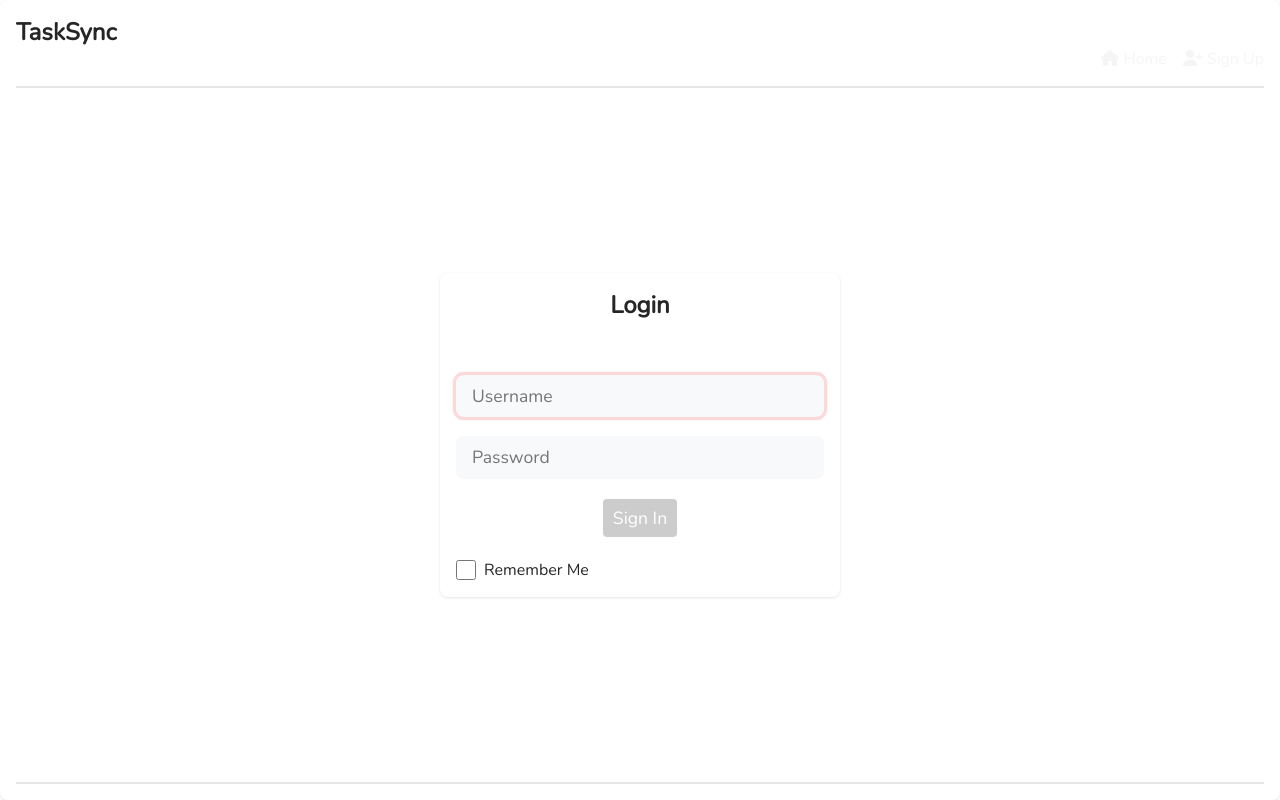
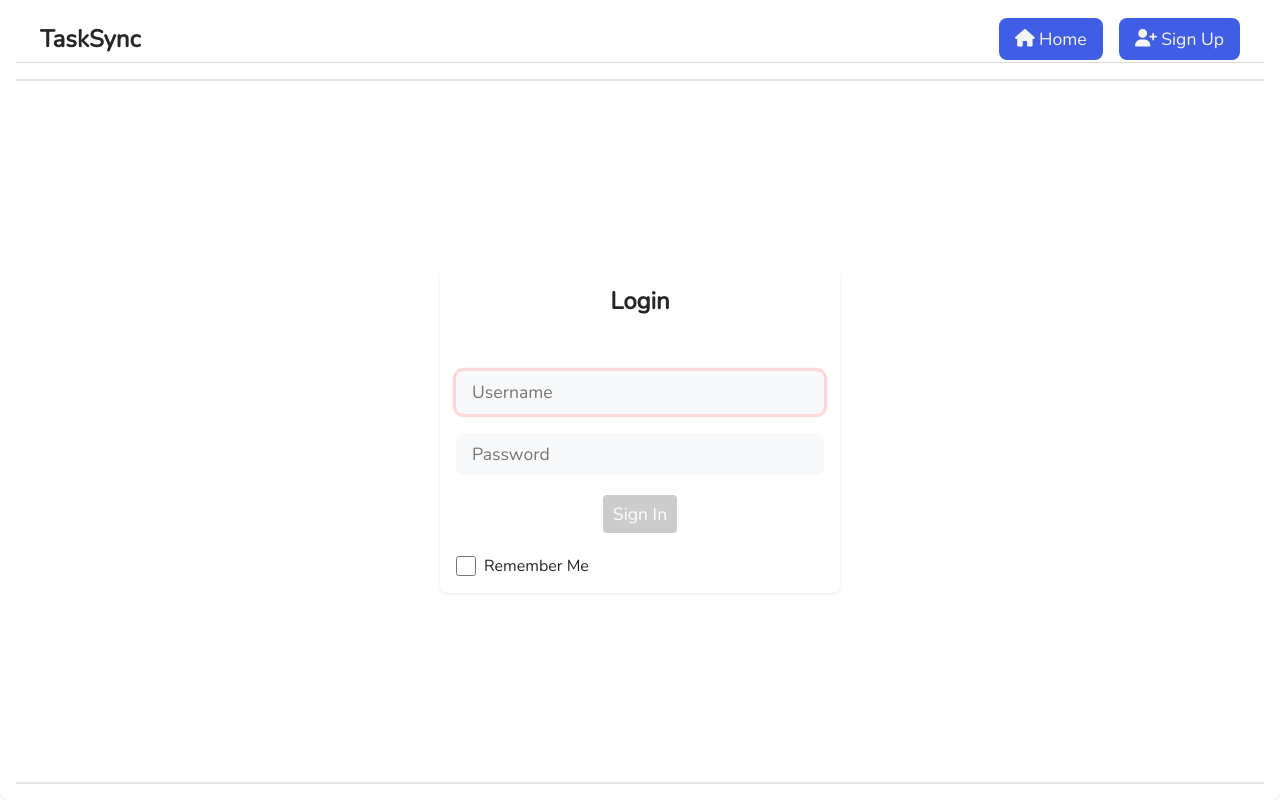
Before and after one commit to urssanjaysingh/TaskSync, a React (Create React App) app: page /login in a window 1280 px wide. Built offline with nearby package versions, Linux system fonts and the light colour scheme.

Commit message:
Finishing Touch

```diff
--- a/src/components/Register.js
+++ b/src/components/Register.js
@@ -108,16 +108,18 @@ const Register = () => {
 
     return (
         <section className="public">
-            <header>
-                <h1 className="dash-header__title"><span className="nowrap">TaskSync</span></h1>
+            <header className="dash-header">
+                <div className="dash-header__container">
+                    <h1 className="dash-header__title">TaskSync</h1>
                     <nav className="dash-header__nav">
-                    <Link to="/">
+                        <Link to="/" className="btn btn-link">
                             <FontAwesomeIcon icon={faHome} /> Home
                         </Link>
-                    <Link to="/login">
+                        <Link to="/login" className="btn btn-link">
                             <FontAwesomeIcon icon={faSignInAlt} /> Sign In
                         </Link>
                     </nav>
+                </div>
             </header>
             <main className="public__main">
                 <div className="register" style={{ width: "400px" }}>
--- a/src/features/auth/Login.js
+++ b/src/features/auth/Login.js
@@ -96,16 +96,18 @@ const Login = () => {
 
     return (
         <section className="public">
-            <header>
-                <h1 className="dash-header__title"><span className="nowrap">TaskSync</span></h1>
+            <header className="dash-header">
+                <div className="dash-header__container">
+                    <h1 className="dash-header__title">TaskSync</h1>
                     <nav className="dash-header__nav">
-                    <Link to="/">
+                        <Link to="/" className="btn btn-link">
                             <FontAwesomeIcon icon={faHome} /> Home
                         </Link>
-                    <Link to="/register">
+                        <Link to="/register" className="btn btn-link">
                             <FontAwesomeIcon icon={faUserPlus} /> Sign Up
                         </Link>
                     </nav>
+                </div>
             </header>
             <main className="public__main">
                 <div className="login" style={{ width: "400px" }}>
```
Lines whose indentation alone changed are shown as unchanged.
